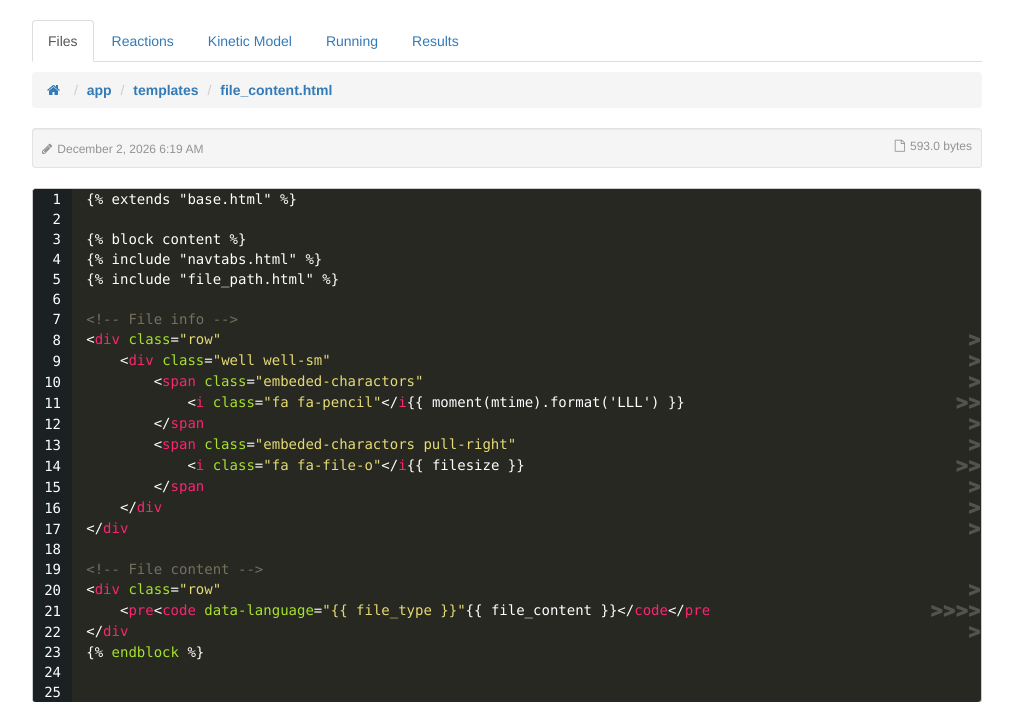
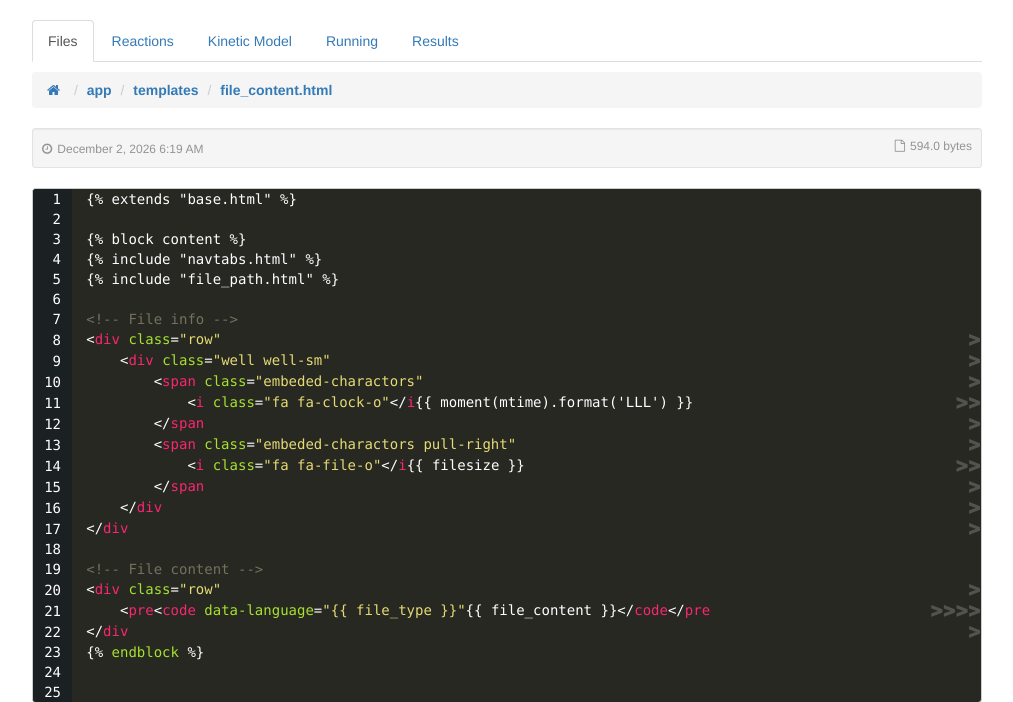
Before and after one commit to PytLab/scaks-hub, a Flask app: page /tree/app/templates/file_content.html in a window 1280 px wide. Shown: the part 52-754 px from the top of the page, without its empty margins (133-1146 px from the left). Run offline with Flask 2, Linux system fonts and the light colour scheme; some libraries are stand-ins or nearby versions.

Commit message:
修改图标

```diff
--- a/app/templates/file_content.html
+++ b/app/templates/file_content.html
@@ -8,7 +8,7 @@
 <div class="row">
     <div class="well well-sm">
         <span class="embeded-charactors">
-            <i class="fa fa-pencil"></i>{{ moment(mtime).format('LLL') }}
+            <i class="fa fa-clock-o"></i>{{ moment(mtime).format('LLL') }}
         </span>
         <span class="embeded-charactors pull-right">
             <i class="fa fa-file-o"></i>{{ filesize }}
```
